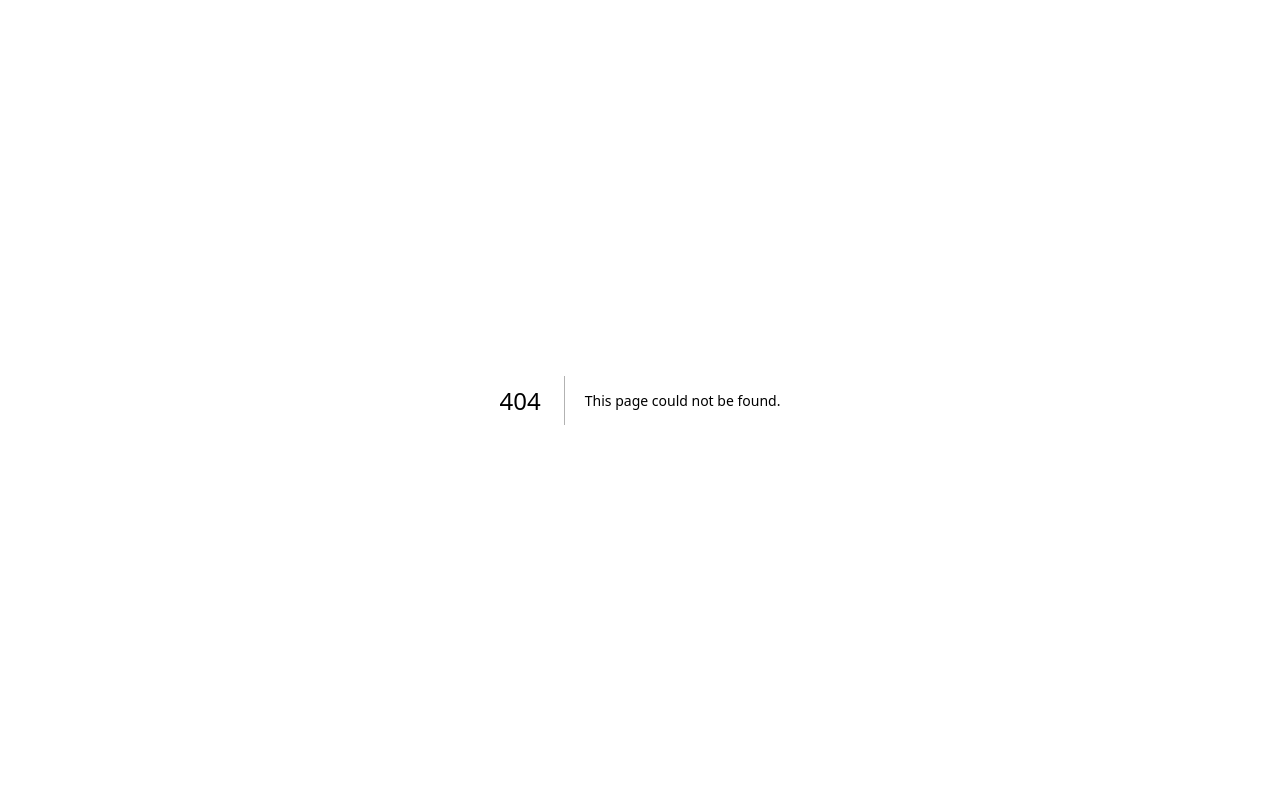
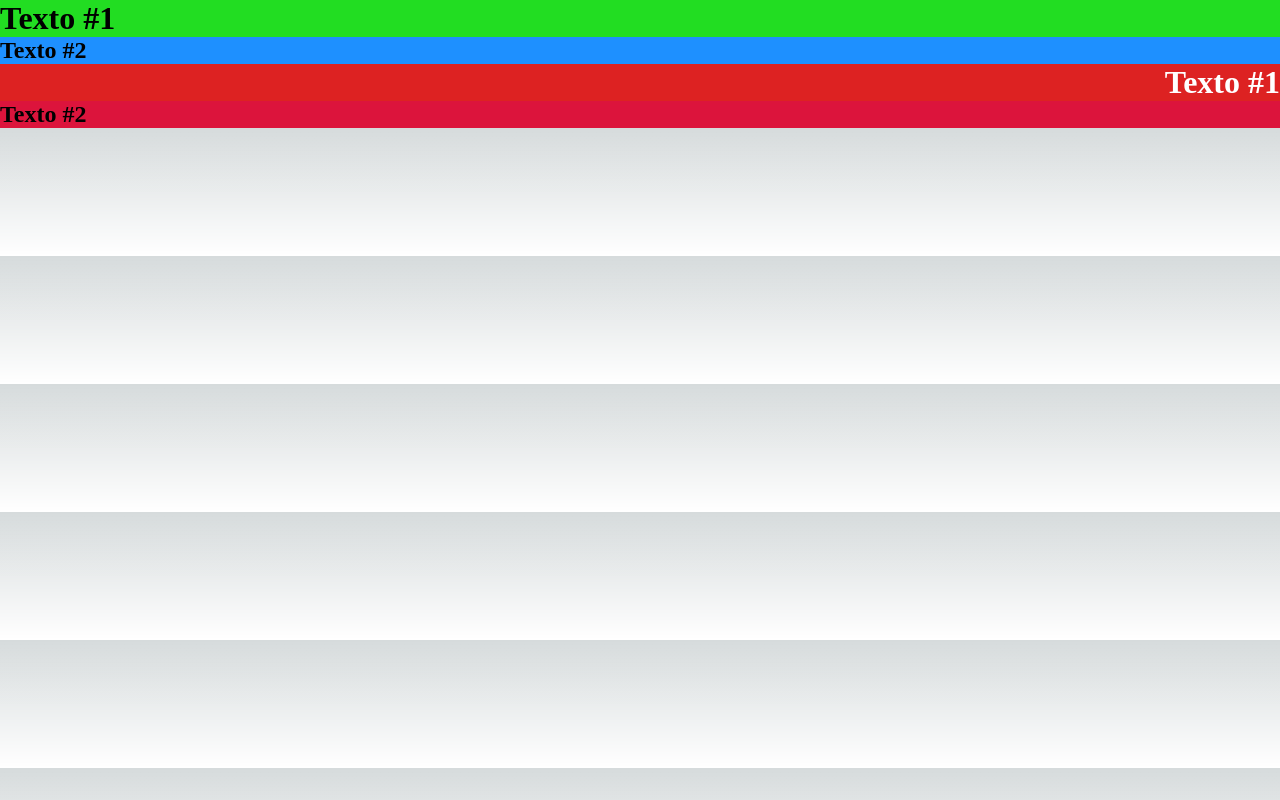
Before and after one commit to luucasor/exerciciosnextjs, a Next.js app: page /css/usandoEstilo in a window 1280 px wide. Before the commit this address had no page. Built offline with nearby package versions, Linux system fonts and the light colour scheme.

Commit message:
adicionando estilos

```diff
--- /dev/null
+++ b/components/Estilo.jsx
@@ -0,0 +1,14 @@
+export default function Estilo(props) {
+    return (
+        <div>
+            <h1 style={{
+                    backgroundColor: props.numero >= 0 ? "#2D2" : "#D22",
+                    color: props.color,
+                    textAlign: props.direita ? "right" : "left"
+            }}>
+                Texto #1
+            </h1>
+            <h2 className={props.numero >= 0 ? "azul" : "vermelho"}>Texto #2</h2>
+        </div>
+    )
+}
--- /dev/null
+++ b/pages/css/usandoEstilo.jsx
@@ -0,0 +1,10 @@
+import Estilo from "../../components/Estilo";
+
+export default function usandoEstilo() {
+    return (
+        <div>
+            <Estilo numero={0} color="#000"/>
+            <Estilo numero={-13} color="#FFF" direita/>
+        </div>
+    )
+}
--- a/styles/globals.css
+++ b/styles/globals.css
@@ -105,3 +105,11 @@
     color-scheme: dark;
   }
 }
+
+.azul {
+  background-color: dodgerblue;
+}
+
+.vermelho {
+  background-color: crimson;
+}
```
Also changed, not shown: components/SomaUm.jsx (added, +8 -0 lines), pages/basicos/propsSomenteLeitura.jsx (added, +7 -0 lines).
